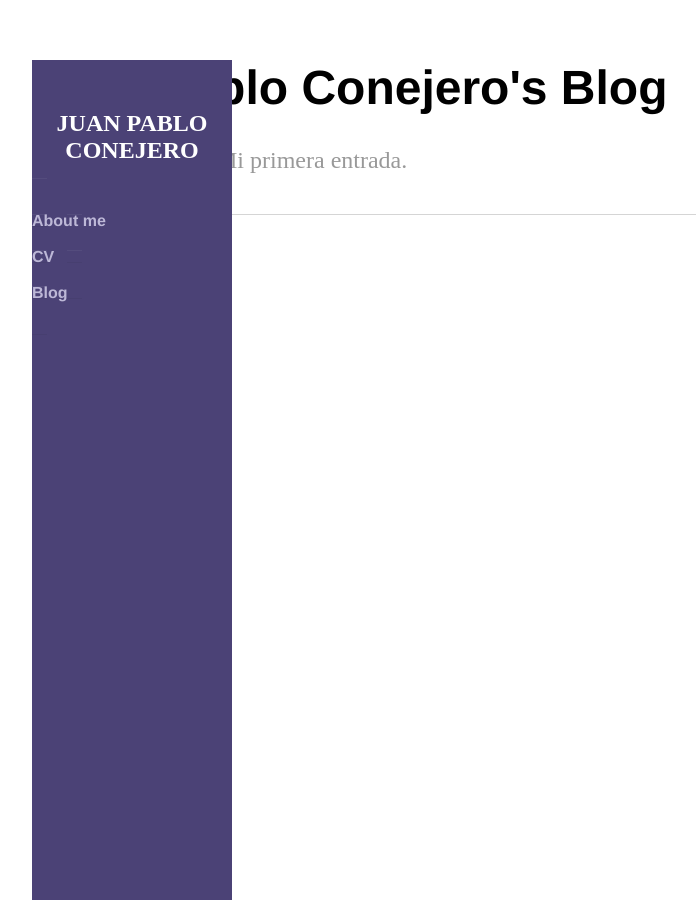
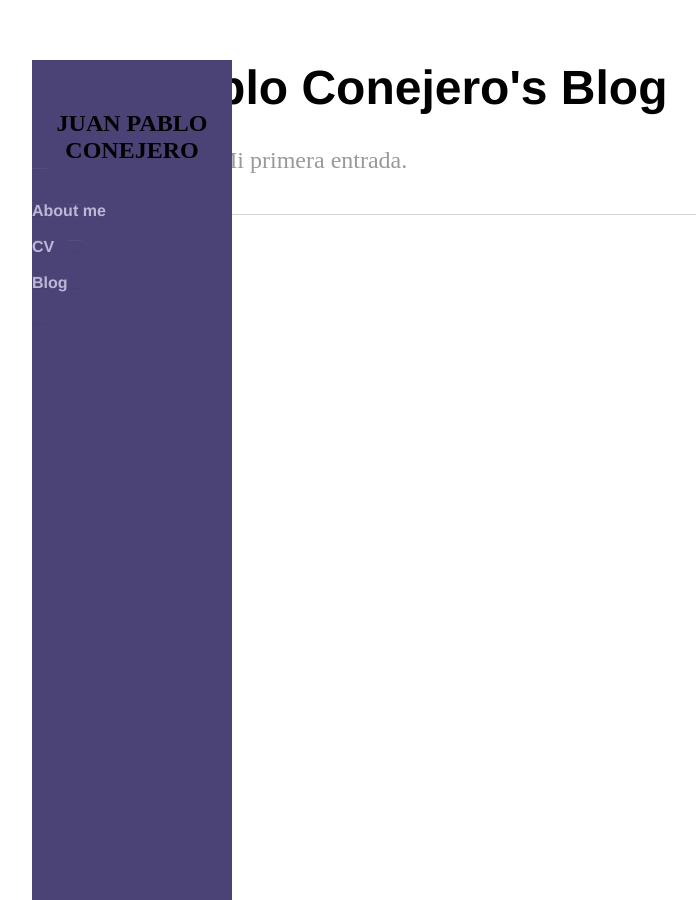
Before and after one commit to jpconher/jpconher.github.io, a Jekyll site: the page built from blog/index.html, in a window 1280 px wide. Shown: the whole page, without its empty margins (160-856 px from the left). Built offline with Jekyll 4.4.1, drawn with Linux system fonts in a browser that asks for light colours.

Commit message:
Update main.css

```diff
--- a/css/main.css
+++ b/css/main.css
@@ -57,10 +57,9 @@ ul.posts li {
 }
 
 .wrapper .sidebar h2{
-  color: #fff;
   text-transform: uppercase;
   text-align: center;
-  margin-bottom: 30px;
+  margin-bottom: 20px;
 }
 
 .wrapper .sidebar ul li{
```
